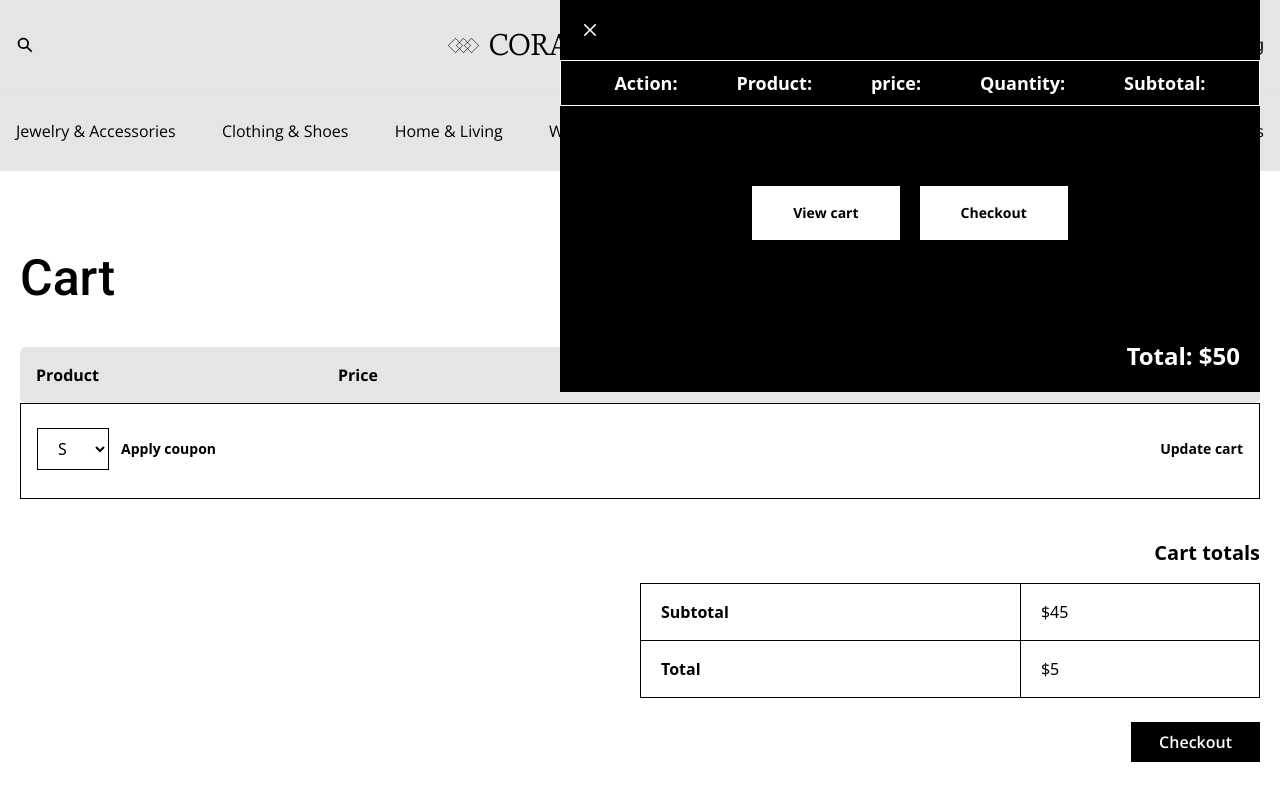
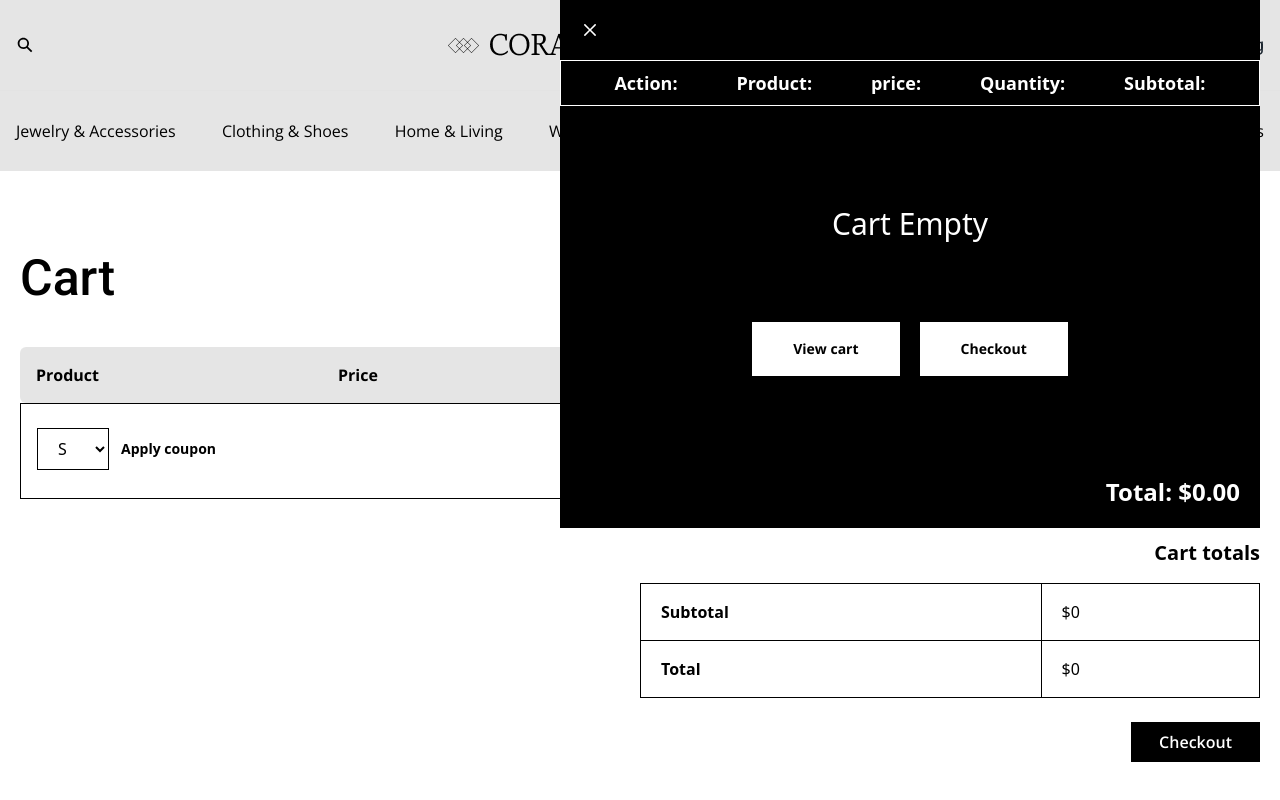
Before and after one commit to mdsalathossain0/Coral_e_commerce, a React (Vite) app: page /cartpage in a window 1280 px wide. Both pictures are taken after a click on the element "Shopping". Shown: the top 800 px of the page. Built offline with nearby package versions, Linux system fonts and the light colour scheme.

Commit message:
total & remove item done

```diff
--- a/src/layouts/Header.jsx
+++ b/src/layouts/Header.jsx
@@ -1,4 +1,4 @@
-import React, { useState } from 'react'
+import React, { useEffect, useRef, useState } from 'react'
 import Container from '../components/Container'
 import Flex from '../components/Flex'
 import Image from '../components/Image'
@@ -9,23 +9,52 @@ import { FaShoppingBag } from 'react-icons/fa'
 import { RxCross2 } from 'react-icons/rx'
 import { Link } from 'react-router-dom'
 import { useDispatch, useSelector } from 'react-redux'
-import { decrement, increment } from '../slice/addToCard'
+import { decrement, increment, remove } from '../slice/addToCard'
 
 const Header = () => {
-    let dispatch=useDispatch()
+    let dispatch = useDispatch()
     let data = useSelector((state) => state.cart.value)
+    let [alltotal, setAlltotal] = useState(0)
     let [show, setShow] = useState(false)
+    const cartRef = useRef(null)
     let handleClick = () => {
         setShow(!show)
     }
 
-    let handleIncrement=(item)=>{
+    let handleIncrement = (item) => {
         dispatch(increment(item))
     }
 
-    let handleDecrement=(item)=>{
+    let handleDecrement = (item) => {
         dispatch(decrement(item))
     }
+
+    let handleRemove = (item) => {
+        dispatch(remove(item))
+    }
+
+    useEffect(() => {
+        let total = 0
+        data.map(item => {
+            total += item.price * item.quantity
+        })
+        setAlltotal(total)
+    }, [data])
+
+    useEffect(() => {
+        const handleOutsideClick = (event) => {
+            if (show && cartRef.current && !cartRef.current.contains(event.target)) {
+                setShow(false)
+            }
+        }
+
+        document.addEventListener('mousedown', handleOutsideClick)
+
+        return () => {
+            document.removeEventListener('mousedown', handleOutsideClick)
+        }
+    }, [show])
+
     return (
         <header className='bg-third py-5 lg:py-7 px-4 border-b border-first'>
 
@@ -44,7 +73,9 @@ const Header = () => {
                         </div>
                         {
                             show &&
-                            <div className='w-[250px] md:w-[500px] lg:w-[700px] h-auto bg-black absolute top-0 right-2 lg:right-5 z-10'>
+
+
+                            <div ref={cartRef} className='w-[250px] md:w-[500px] lg:w-[700px] h-auto bg-black absolute top-0 right-2 lg:right-5 z-10'>
                                 <RxCross2 onClick={() => (setShow(!show))} className='text-xl font-bold text-white m-5' />
                                 <ul className='flex justify-between md:justify-around lg:justify-around text-sm md:text-base lg:text-lg text-white font-bold border border-white py-2 px-6'>
                                     <li >Action:</li>
@@ -54,34 +85,34 @@ const Header = () => {
                                     <li>Subtotal:</li>
                                 </ul>
                                 {
+                                    data.length > 0
+                                        ?
                                         data.map(item => (
                                             <ul className='relative flex justify-between md:justify-around lg:justify-around items-center text-xs md:text-sm lg:text-base text-white border border-white py-2 px-6 cursor-pointer'>
-                                            <li ><RxCross2 /></li>
+                                                <li onClick={() => handleRemove(item)}><RxCross2 /></li>
                                                 <li className='md:w-[140px] lg:w-[140px] pl-10'>{item.title}</li>
                                                 <li className='md:[70px] lg:w-[70px] hidden md:block lg:block '>${item.price}</li>
                                                 <li className='border border-fivth py-1 px-5 my-5 h-[35px] mr-4 hidden md:block lg:block'>
-                                                <span onClick={()=>handleDecrement(item)}>-</span>
+                                                    <span onClick={() => handleDecrement(item)}>-</span>
                                                     <span className='px-2'>{item.quantity}</span>
-                                                <span onClick={()=>handleIncrement(item)}>+</span>
+                                                    <span onClick={() => handleIncrement(item)}>+</span>
                                                 </li>
-                                            <li className='md:w-[70px] lg:w-[70px] lg:pr-7'>$50</li>
+                                                <li className='md:w-[70px] lg:w-[70px] lg:pr-7'>${(item.quantity * item.price).toFixed(2)}</li>
 
                                             </ul>
                                         ))
+                                        :
+                                        <h1 className='text-white text-xl lg:text-3xl text-center pt-25'>Cart Empty</h1>
                                 }
-
-
-
-
-
-
 
                                 <div className='flex gap-x-3 lg:gap-x-5 pt-12 lg:pt-20 pb-12 lg:pb-20 justify-center'>
                                     <Link onClick={() => (setShow(false))} to='/cartpage'><button className='text-sm font-bold font-san py-4 px-3 md:px-8 lg:px-10 text-black bg-white border border-transparent hover:bg-transparent hover:text-white hover:border-white'>View cart</button></Link>
                                     <button className='text-sm font-bold font-san py-4 px-3 md:px-8 lg:px-10 text-black bg-white border border-transparent hover:bg-transparent hover:text-white hover:border-white'>Checkout</button>
                                 </div>
-                                <p className='text-lg md:text-xl lg:text-2xl text-white font-semibold py-5 text-right pr-5 '>Total: $50</p>
+                                <p className='text-lg md:text-xl lg:text-2xl text-white font-semibold py-5 text-right pr-5 '>Total: ${alltotal.toFixed(2)}</p>
                             </div>
+
+
 
                         }
 
--- a/src/pages/CartPage.jsx
+++ b/src/pages/CartPage.jsx
@@ -1,4 +1,4 @@
-import React from 'react'
+import React, { useEffect, useState } from 'react'
 import Container from '../components/Container'
 import Heading from '../components/Heading'
 import Flex from '../components/Flex'
@@ -11,6 +11,7 @@ import { decrement, increment } from '../slice/addToCard'
 const CartPage = () => {
   let dispatch = useDispatch()
   let data = useSelector((state) => state.cart.value)
+  let [alltotal, setAlltotal]=useState(0)
 
   let handleIncrement = (item) => {
     dispatch(increment(item))
@@ -19,6 +20,13 @@ const CartPage = () => {
   let handleDecrement = (item) => {
     dispatch(decrement(item))
   }
+  useEffect(()=>{
+          let total = 0
+          data.map(item=>{
+               total += item.price*item.quantity
+          })
+          setAlltotal(total)
+      },[data])
   return (
     <section className='py-10 lg:py-20 px-5 '>
       <Container>
@@ -82,11 +90,11 @@ const CartPage = () => {
             <tbody>
               <tr>
                 <td className='px-5 py-4 border border-black font-bold text-black'>Subtotal</td>
-                <td className='px-5 py-4 border border-black textblack'>$45</td>
+                <td className='px-5 py-4 border border-black textblack'>${alltotal}</td>
               </tr>
               <tr>
                 <td className='px-5 py-4 border border-black font-bold text-black'>Total</td>
-                <td className='px-5 py-4 border border-black text-black'>$5</td>
+                <td className='px-5 py-4 border border-black text-black'>${alltotal}</td>
               </tr>
             </tbody>
           </table>
--- a/src/slice/addToCard.js
+++ b/src/slice/addToCard.js
@@ -32,10 +32,18 @@ export const addToCard = createSlice({
         })
 
     },
+    remove:(state,action)=>{
+        state.value.map((item,index)=>{
+            if(item.title===action.payload.title){
+            state.value.splice(index,1)
+        }
+        })
+
+    },
   },
 })
 
 
-export const { addtocard,increment,decrement} = addToCard.actions
+export const { addtocard,increment,decrement,remove} = addToCard.actions
 
 export default addToCard.reducer
```
Lines whose indentation alone changed are shown as unchanged.
